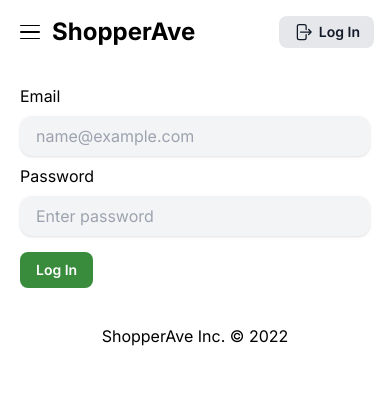
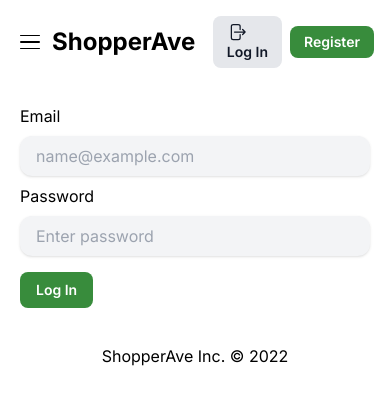
Before and after one commit to abdulsamad/shopper-ave, a Next.js app in the folder apps/client/: page /login in a window 390 px wide. Shown: the top 404 px of the page. Built offline with nearby package versions, Linux system fonts and the light colour scheme.

Commit message:
:construction: Updated link button in navbar

```diff
--- a/apps/client/src/components/user/navbar/index.tsx
+++ b/apps/client/src/components/user/navbar/index.tsx
@@ -12,6 +12,7 @@ import { useRootStore } from '@store/index';
 import HamburgerIcon from './HamburgerIcon';
 import { navLinks } from './navLinks';
 import { DropdownItemVariant, dropdownVariants } from './framer-variants';
+import { LinkButton } from '@utils/Button';
 
 const Index = () => {
   const [opened, setOpened] = useState(false);
@@ -76,16 +77,12 @@ const Index = () => {
           </div>
         ) : (
           <div className="flex items-center space-x-2">
-            <Link
-              href="/login"
-              className="inline-flex items-center rounded-lg bg-gray-200 py-1.5 px-3.5 text-sm font-semibold text-gray-900 hover:bg-gray-300">
+            <LinkButton className="bg-gray-200 text-gray-900" href="/login">
               <ArrowRightOnRectangleIcon className="mr-1.5 h-5 w-5" /> Log In
-            </Link>
-            <Link
-              href="/register"
-              className="bg-primary hover:bg-primary-500 hidden items-center rounded-lg py-1.5 px-3.5 text-sm font-semibold text-white lg:inline-flex">
+            </LinkButton>
+            <LinkButton className="bg-primary text-white" href="/register">
               Register
-            </Link>
+            </LinkButton>
           </div>
         )}
       </motion.nav>
```
